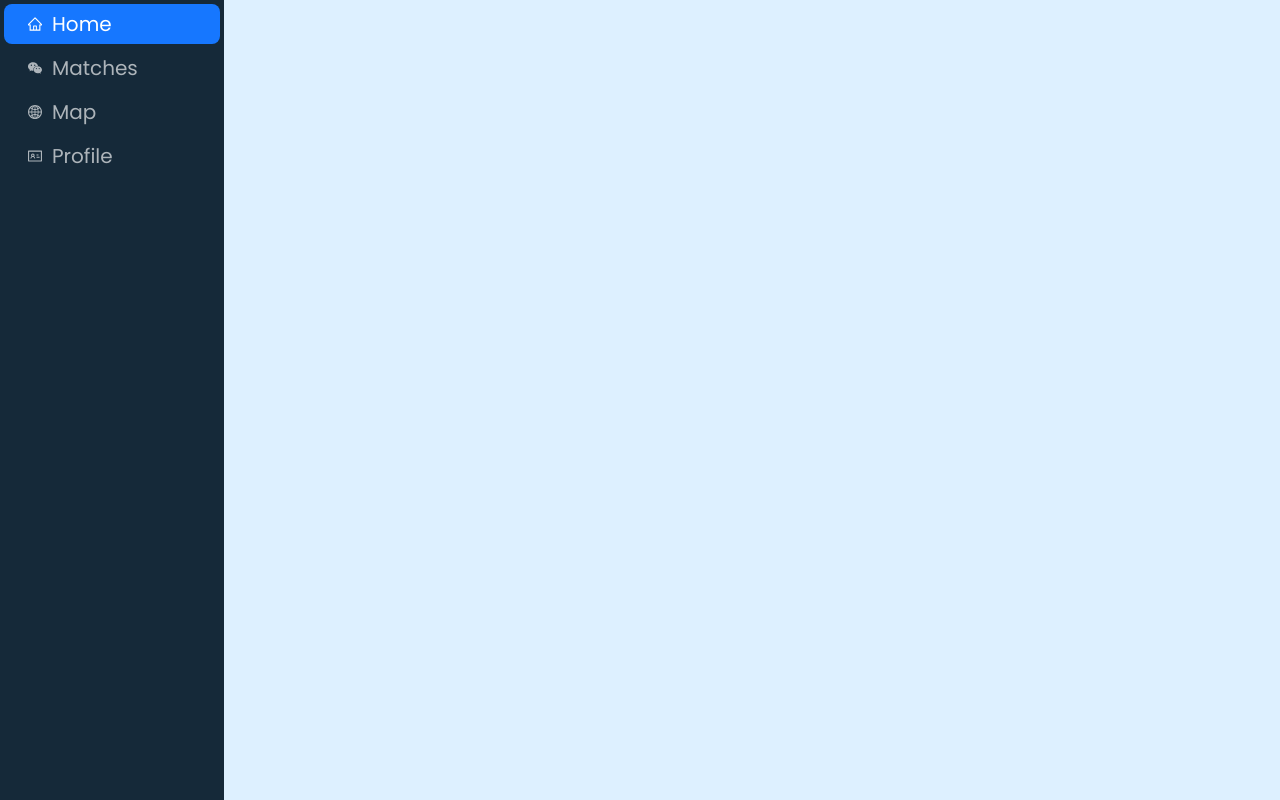
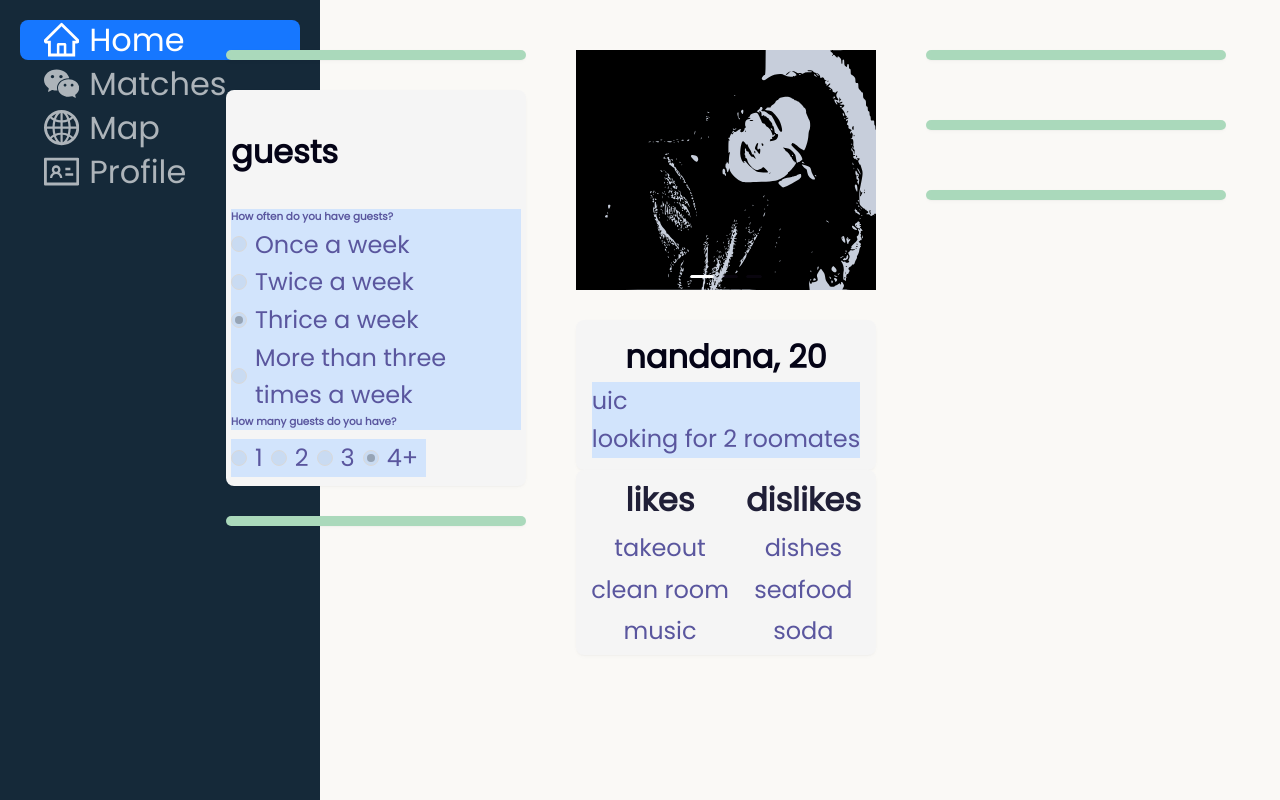
Before and after one commit to Olympicene/WildHacks-2024-Project, a React (Create React App) app in the folder client/: page /home in a window 1280 px wide. Shown: the top 800 px of the page. Built offline with nearby package versions, Linux system fonts and the light colour scheme.

Commit message:
pushed for sarv

```diff
--- a/client/src/components/Card/Info/Info.css
+++ b/client/src/components/Card/Info/Info.css
@@ -1,5 +1,5 @@
 .info-text-card {
-    background-color: #d2e4fc;
+    background-color: #AAD9BB;
 }
 
 .info-title {
--- a/client/src/components/Card/Info/Info.js
+++ b/client/src/components/Card/Info/Info.js
@@ -13,8 +13,8 @@ const Info = ({title,details}) => {
     return (
         <div>
             <Card bordered={false} hoverable={true} style={{ width: 300 }} styles={{ body: cardBodyStyles }} className='info-text-card'>
-            <p className='info-title'>{title}</p>
-            <p className='info-text'>{details}</p>
+            {/* <p className='info-title'>{title}</p>
+            <p className='info-text'>{details}</p> */}
             </Card>
         </div>
         );
--- a/client/src/components/Card/MainInfo/maininfo.css
+++ b/client/src/components/Card/MainInfo/maininfo.css
@@ -5,7 +5,7 @@
     font-size: 2rem;
     margin: 0;
     color: #040316;
-    background-color: #d2e4fc;
+    background-color: #f5f5f5;
 }
 
 .info-text {
--- a/client/src/components/Card/Photo/Photo.css
+++ b/client/src/components/Card/Photo/Photo.css
@@ -1,11 +1,14 @@
 .carousel-img {
     height: 15rem;
-    width: auto;
     margin: 0;
     color: #081015;
     line-height: 160px;
     background: #c7cedb;
     object-fit: cover;
+    display: block;
+    margin-left: auto;
+    margin-right: auto;
+    width: 75%;
 }
 
 .carousel-wrapper {
--- a/client/src/components/Layout/Layout.css
+++ b/client/src/components/Layout/Layout.css
@@ -2,11 +2,18 @@
     margin : 20px;
     display: flex;
     flex-direction: row;
-    justify-content: space-evenly;
+    justify-content: center;
+    width: 100%;
+    height: 100%;
+    position: relative;
+    flex-wrap: wrap;
 }
 
 .semi-container {
     display : flex;
     flex-direction: column;
-    justify-content: space-evenly;
 }
+
+.semi-container > * {
+    margin: 30px 0;
+}
--- a/client/src/components/Layout/Layout.js
+++ b/client/src/components/Layout/Layout.js
@@ -34,20 +34,20 @@ const Layout = () => {
     require("./Layout.css");
 
     return (
-        <div className='layout-container'>
+        <div className='layout-container' style={{ marginLeft: "15vw"}}>
             <div className='semi-container'>
                 <Info title="hobbies" details={dummy.hobbies}/>
                 <Guest value={dummy.guests}/>
                 <Info title="substances" details={dummy.substances}/>
             </div>
 
-            <div lassName='semi-container'>
+            <div className='semi-container' style={{alignItems:"center"}}>
                 <Photo/>
                 <MainInfo details={dummy.user}/>
                 <Likes details={dummy.allLikes}/>
             </div>
 
-            <div lassName='semi-container'>
+            <div className='semi-container'>
                 <Info title="traits" details={dummy.traits}/>
                 <Info title="sleep schedule" details={dummy.sleep}/>
                 <Info title="dealbreakers" details={dummy.dealbreakers}/>
--- a/client/src/components/NavBar/Navbar.js
+++ b/client/src/components/NavBar/Navbar.js
@@ -18,10 +18,10 @@ function getItem(label, key, icon, children, type) {
 }
 
 const items = [
-  getItem('Home', '1', <HomeOutlined />),
-  getItem('Matches', '2', <WechatOutlined />),
-  getItem('Map', '3', <GlobalOutlined />),
-  getItem('Profile', '4', <IdcardOutlined />),
+  getItem('Home', '1', <HomeOutlined style={{ fontSize: '110%'}} />),
+  getItem('Matches', '2', <WechatOutlined  style={{ fontSize: '110%'}}/>),
+  getItem('Map', '3', <GlobalOutlined  style={{ fontSize: '110%'}}/>),
+  getItem('Profile', '4', <IdcardOutlined  style={{ fontSize: '110%'}}/>),
 ];
 
 const Navbar = () => {
@@ -32,7 +32,7 @@ const Navbar = () => {
 
   return (
     <div style={{ height: '100vh', overflowY: 'auto'}}>
-      <div style={{ position: 'fixed', top: 0, bottom: 0, left: 0, width: '28vh', backgroundColor: '#b4d4ed' }}>
+      <div style={{ position: 'fixed', top: 0, bottom: 0, left: 0, width: '40vh', backgroundColor: '#b4d4ed' }}>
         <Menu
           defaultSelectedKeys={['1']}
           defaultOpenKeys={['sub1']}
@@ -40,11 +40,8 @@ const Navbar = () => {
           theme="dark"
           inlineCollapsed={collapsed}
           items={items}
-          style={{ backgroundColor: '#152939', height: '100%', fontFamily: 'Poppins', fontSize: 20}}
+          style={{ backgroundColor: '#152939', height: '100%', fontFamily: 'Poppins', fontSize: "2rem", padding: "1rem"}}
         />
-      </div>
-      <div style={{ marginLeft: '20vh' }}>
-
       </div>
     </div>
   );
--- a/client/src/views/Homepage/Homepage.css
+++ b/client/src/views/Homepage/Homepage.css
@@ -1,3 +1,3 @@
 body {
-    background-color: #ddf0ff;
+    background-color: #FAF9F6;
 }
--- a/client/src/views/Homepage/Homepage.js
+++ b/client/src/views/Homepage/Homepage.js
@@ -5,7 +5,7 @@ import Navbar from '../../components/NavBar/Navbar';
 const Homepage = () => {
     require('./Homepage.css');
     return (
-        <div>
+        <div style={{display: 'flex'}}>
             <Navbar/>
             <Layout/>
         </div>
```
